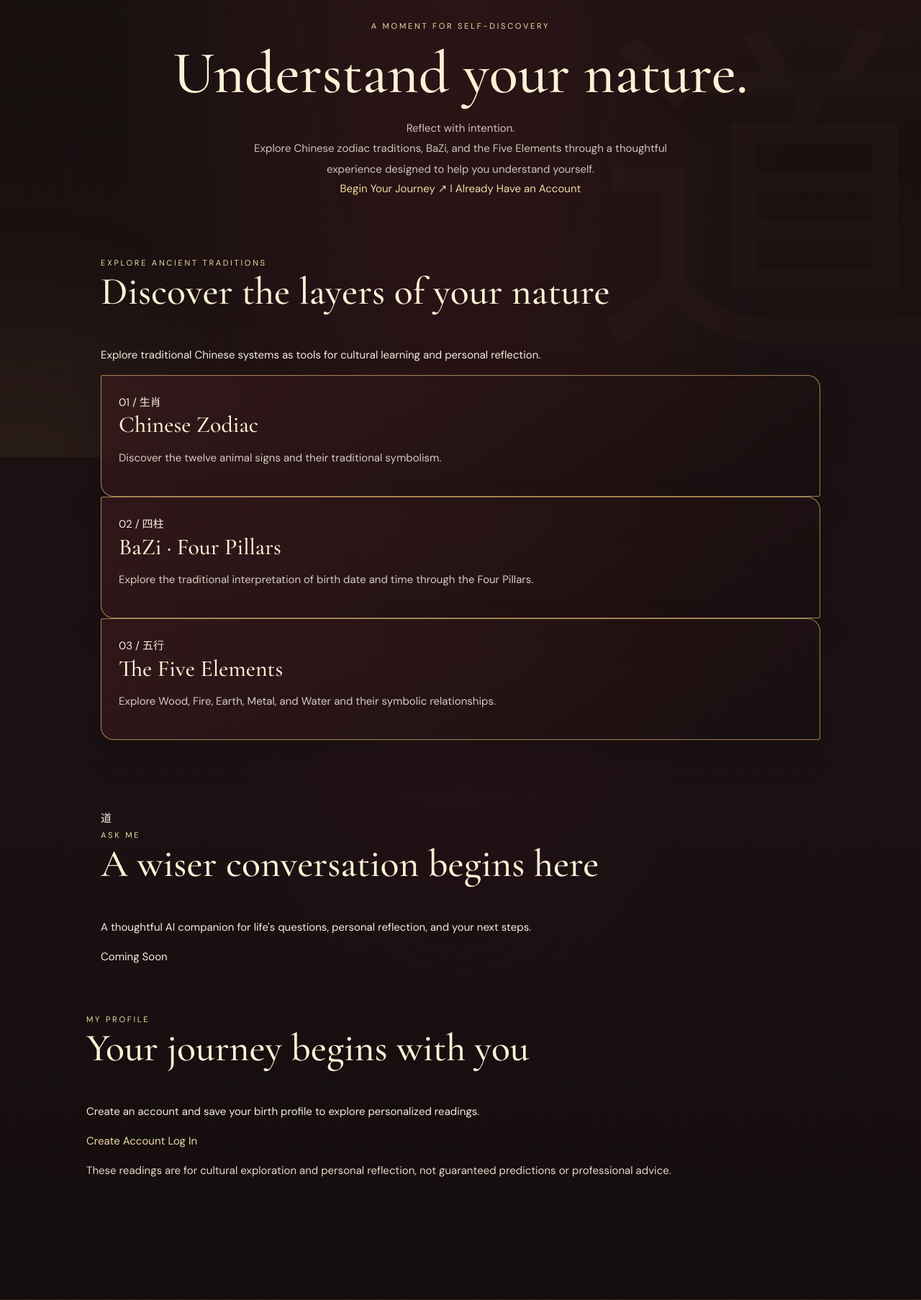
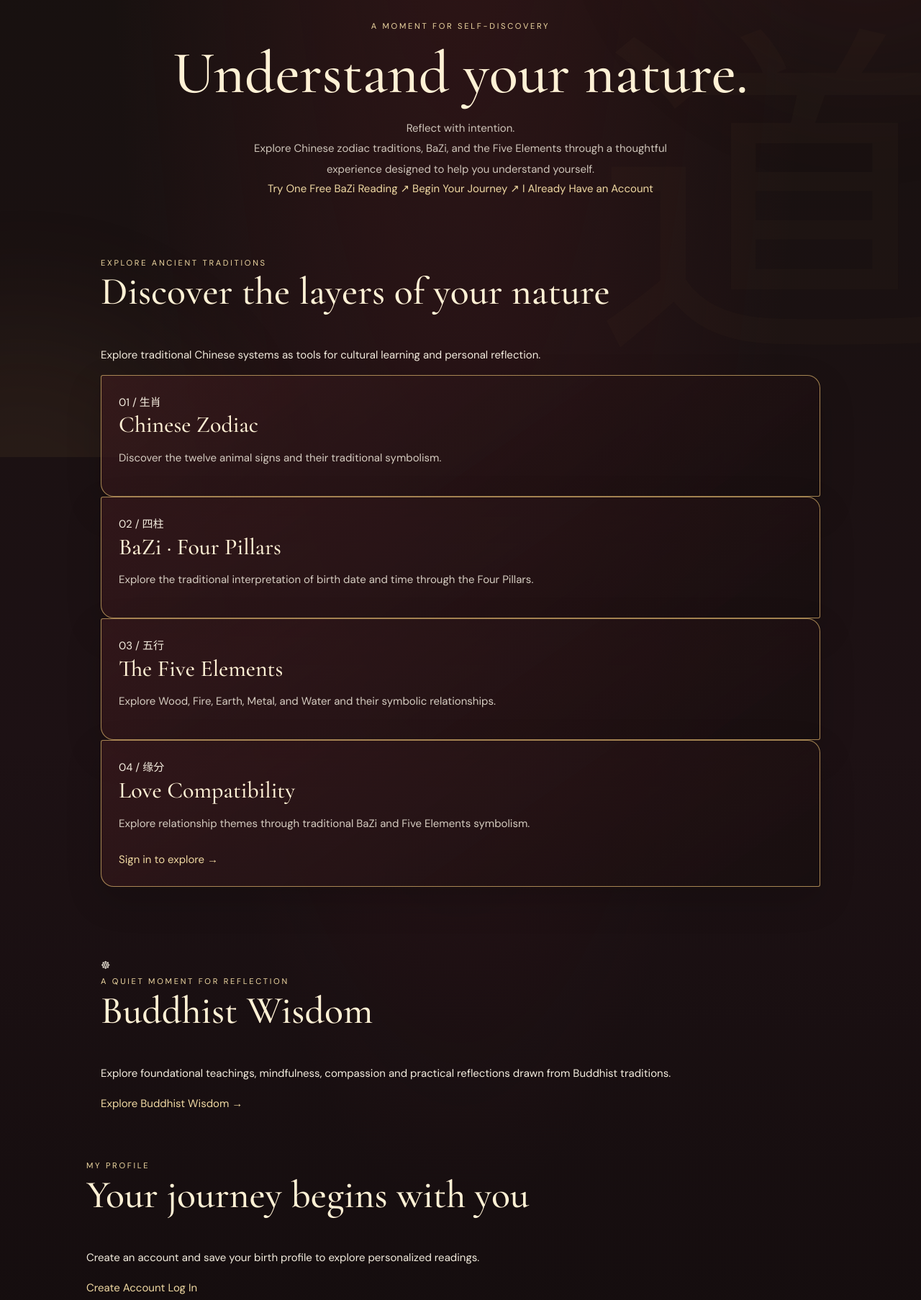
Before and after one commit to elenavance/spiritual-wisdom-app, a Django app: page / in a window 1280 px wide. Shown: the part 165-1971 px from the top of the page at 72% size. Run offline with Django 5.2, Linux system fonts and the light colour scheme.

Commit message:
Surface guest BaZi, Love Compatibility and Buddhist Wisdom on home dashboard

```diff
--- a/templates/home.html
+++ b/templates/home.html
@@ -15,6 +15,7 @@
                     <a class="button button-primary" href="{% url 'readings:dashboard' %}">{{ app_copy.readings }} ↗</a>
                     <a class="button button-secondary" href="{% url 'profiles:edit_profile' %}">{{ app_copy.profile }}</a>
                 {% else %}
+                    <a class="button button-primary" href="{% url 'profiles:guest_bazi' %}">Try One Free BaZi Reading ↗</a>
                     <a class="button button-primary" href="{% url 'accounts:signup' %}">{{ app_copy.begin }} ↗</a>
                     <a class="button button-secondary" href="{% url 'accounts:login' %}">{{ app_copy.already }}</a>
                 {% endif %}
@@ -47,17 +48,27 @@
                 <h3>{{ app_copy.elements }}</h3>
                 <p>{{ app_copy.elements_copy }}</p>
             </article>
+            <article class="feature-card reveal">
+                <div class="feature-number">04 / 缘分</div>
+                <h3>Love Compatibility</h3>
+                <p>Explore relationship themes through traditional BaZi and Five Elements symbolism.</p>
+                {% if user.is_authenticated %}
+                    <a href="{% url 'readings:love_compatibility' %}">Explore compatibility →</a>
+                {% else %}
+                    <a href="{% url 'accounts:login' %}?next={% url 'readings:love_compatibility' %}">Sign in to explore →</a>
+                {% endif %}
+            </article>
         </div>
     </section>
 
-    <section class="section" id="ask-me">
+    <section class="section" id="buddhist-wisdom">
         <div class="ask-panel reveal">
-            <div class="master-orb" aria-hidden="true">道</div>
+            <div class="master-orb" aria-hidden="true">☸</div>
             <div>
-                <div class="eyebrow">{{ app_copy.ask }}</div>
-                <h2>{{ app_copy.ask_title }}</h2>
-                <p>{{ app_copy.ask_copy }}</p>
-                <span class="button button-secondary">{{ app_copy.coming }}</span>
+                <div class="eyebrow">A QUIET MOMENT FOR REFLECTION</div>
+                <h2>Buddhist Wisdom</h2>
+                <p>Explore foundational teachings, mindfulness, compassion and practical reflections drawn from Buddhist traditions.</p>
+                <a class="button button-secondary" href="{% url 'profiles:buddhist_wisdom' %}">Explore Buddhist Wisdom →</a>
             </div>
         </div>
     </section>
```
